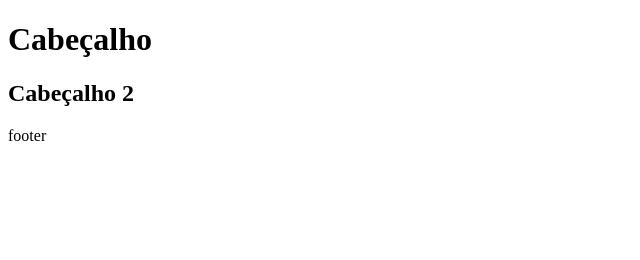
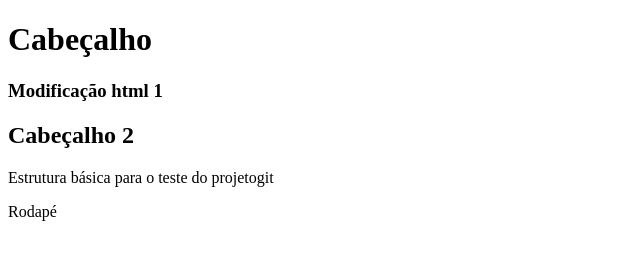
Before and after one commit to edvaldotec/projetogit, a plain HTML site: page index.html in a window 1280 px wide. Shown: the whole page, without its empty margins (0-640 px from the left). Drawn offline with Linux system fonts and the light colour scheme.

Commit message:
Modificação do HTML
	Alteração no conteúdo do cabeçalho 1 e 2.

```diff
--- a/index.html
+++ b/index.html
@@ -1,17 +1,21 @@
 <!DOCTYPE html>
 <html>
+	<meta charset="utf-8">
 	<head>
 		<title>Título</title>
 	</head>
 	<body>
 		<header>
 			<h1>Cabeçalho</h1>
+			<h3>Modificação html 1</h3>
 		</header>
 		<div>
 			<h2>Cabeçalho 2</h2>
+			<p>Estrutura básica para o teste do projetogit</p>
+
 		</div>
 		<footer>
-			<p>footer</p>
+			<p>Rodapé</p>
 		</footer>
 	</body>
 </html>
```
